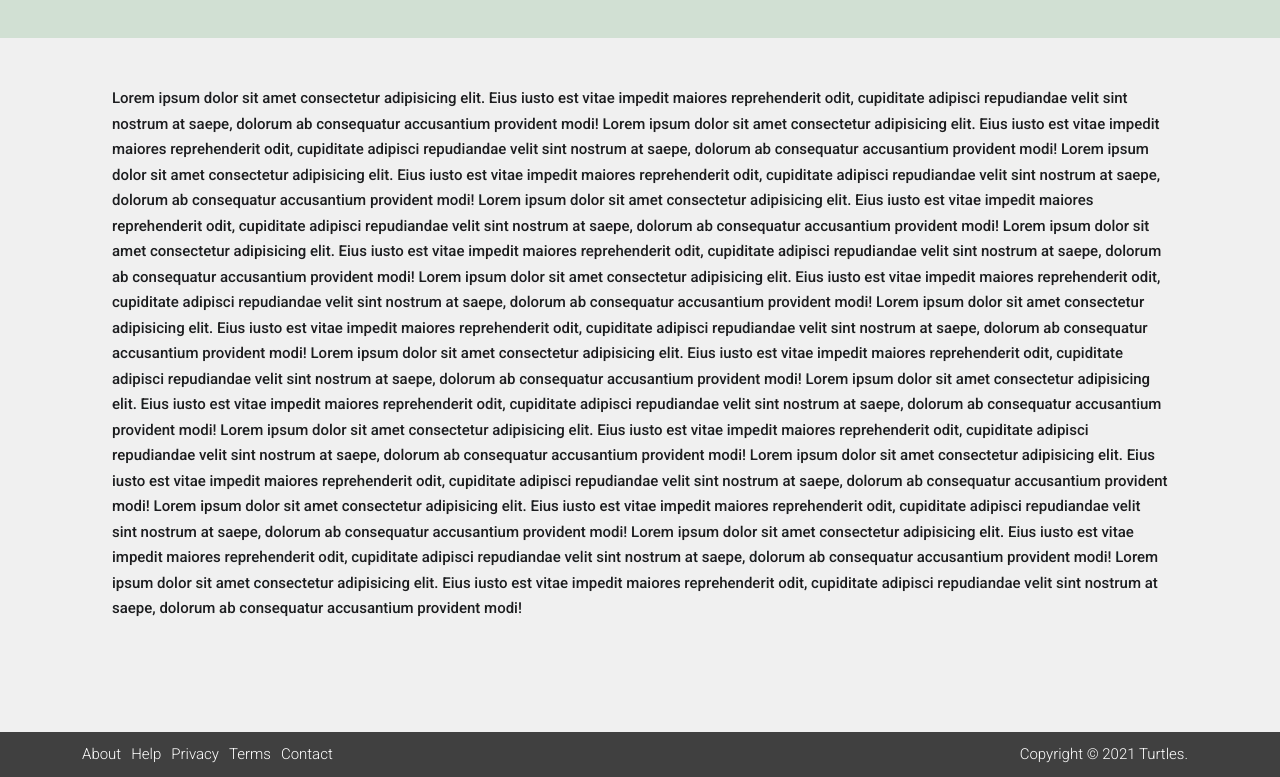
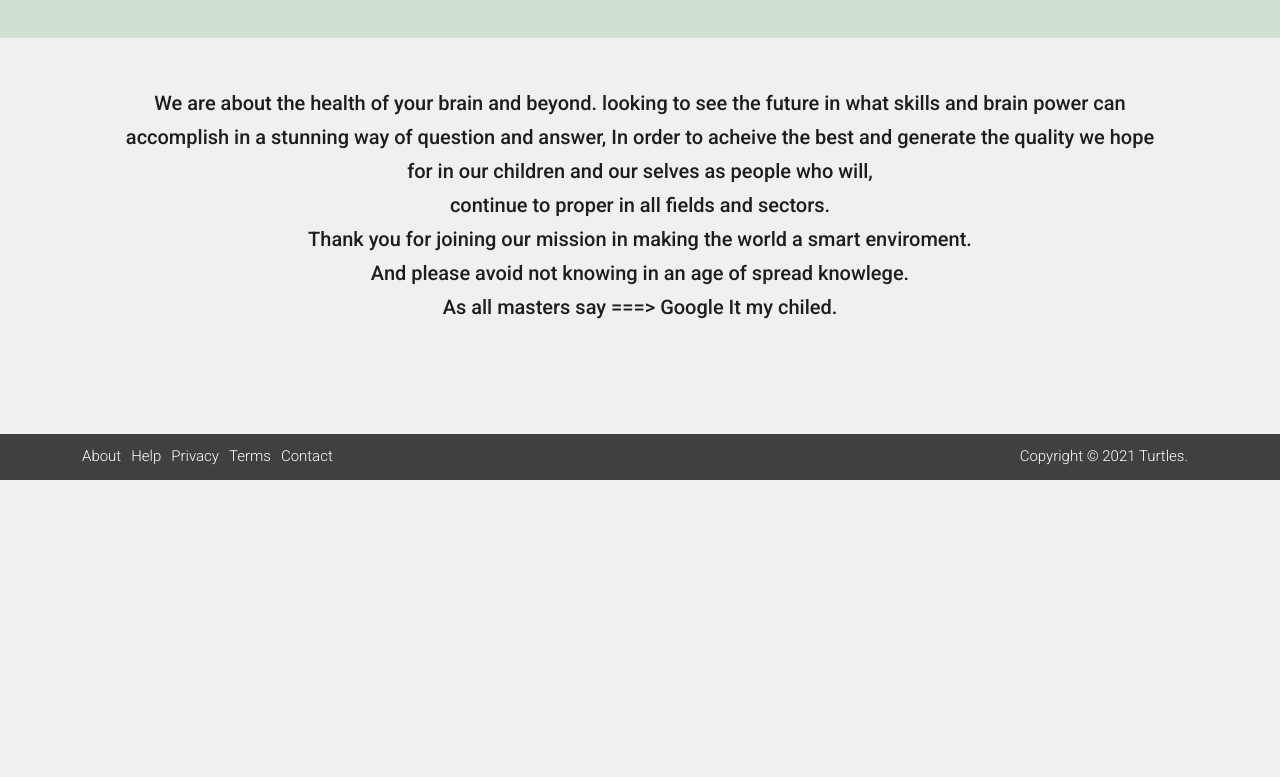
Before and after one commit to SaharZahran/Online_Quiz_Website, a plain HTML site: page about.html in a window 1280 px wide. Shown: the part 202-979 px from the top of the page. After the commit the page ends 800 px from the top, so only its background shows below. Drawn offline with nearby package versions, Linux system fonts and the light colour scheme.

Commit message:
Update about.html

```diff
--- a/about.html
+++ b/about.html
@@ -18,7 +18,7 @@
             </a>
             <ul class="navbar-nav me-auto ">
                <li class="nav-item me-3">
-                  <a class="nav-link" aria-current="page" href="dashboard.html">Quizes</a>
+                  <a class="nav-link" aria-current="page" href="#">Quizzes</a>
                </li>
                <li class="nav-item">
                   <a class="nav-link" href="about.html">About</a>
@@ -39,22 +39,18 @@
             </div>
          </div>
          <div class="container ">
-           <p class="mt-5 quizes-padding" >
-         Lorem ipsum dolor sit amet consectetur adipisicing elit. Eius iusto est vitae impedit maiores reprehenderit odit, cupiditate adipisci repudiandae velit sint nostrum at saepe, dolorum ab consequatur accusantium provident modi!
-         Lorem ipsum dolor sit amet consectetur adipisicing elit. Eius iusto est vitae impedit maiores reprehenderit odit, cupiditate adipisci repudiandae velit sint nostrum at saepe, dolorum ab consequatur accusantium provident modi!
-         Lorem ipsum dolor sit amet consectetur adipisicing elit. Eius iusto est vitae impedit maiores reprehenderit odit, cupiditate adipisci repudiandae velit sint nostrum at saepe, dolorum ab consequatur accusantium provident modi!
-         Lorem ipsum dolor sit amet consectetur adipisicing elit. Eius iusto est vitae impedit maiores reprehenderit odit, cupiditate adipisci repudiandae velit sint nostrum at saepe, dolorum ab consequatur accusantium provident modi!
-         Lorem ipsum dolor sit amet consectetur adipisicing elit. Eius iusto est vitae impedit maiores reprehenderit odit, cupiditate adipisci repudiandae velit sint nostrum at saepe, dolorum ab consequatur accusantium provident modi!
-         Lorem ipsum dolor sit amet consectetur adipisicing elit. Eius iusto est vitae impedit maiores reprehenderit odit, cupiditate adipisci repudiandae velit sint nostrum at saepe, dolorum ab consequatur accusantium provident modi!
-         Lorem ipsum dolor sit amet consectetur adipisicing elit. Eius iusto est vitae impedit maiores reprehenderit odit, cupiditate adipisci repudiandae velit sint nostrum at saepe, dolorum ab consequatur accusantium provident modi!
-         Lorem ipsum dolor sit amet consectetur adipisicing elit. Eius iusto est vitae impedit maiores reprehenderit odit, cupiditate adipisci repudiandae velit sint nostrum at saepe, dolorum ab consequatur accusantium provident modi!
-         Lorem ipsum dolor sit amet consectetur adipisicing elit. Eius iusto est vitae impedit maiores reprehenderit odit, cupiditate adipisci repudiandae velit sint nostrum at saepe, dolorum ab consequatur accusantium provident modi!
-         Lorem ipsum dolor sit amet consectetur adipisicing elit. Eius iusto est vitae impedit maiores reprehenderit odit, cupiditate adipisci repudiandae velit sint nostrum at saepe, dolorum ab consequatur accusantium provident modi!
-         Lorem ipsum dolor sit amet consectetur adipisicing elit. Eius iusto est vitae impedit maiores reprehenderit odit, cupiditate adipisci repudiandae velit sint nostrum at saepe, dolorum ab consequatur accusantium provident modi!
-         Lorem ipsum dolor sit amet consectetur adipisicing elit. Eius iusto est vitae impedit maiores reprehenderit odit, cupiditate adipisci repudiandae velit sint nostrum at saepe, dolorum ab consequatur accusantium provident modi!
-         Lorem ipsum dolor sit amet consectetur adipisicing elit. Eius iusto est vitae impedit maiores reprehenderit odit, cupiditate adipisci repudiandae velit sint nostrum at saepe, dolorum ab consequatur accusantium provident modi!
-         Lorem ipsum dolor sit amet consectetur adipisicing elit. Eius iusto est vitae impedit maiores reprehenderit odit, cupiditate adipisci repudiandae velit sint nostrum at saepe, dolorum ab consequatur accusantium provident modi!
-
+           <p class="mt-5 quizes-padding" style="text-align: center; font-size: 20px;"  >
+                We are about the health of your brain and beyond.
+               looking to see the future in what skills and brain power can accomplish in a stunning way of question and answer,
+               In order to acheive the best and generate the quality we hope for in our children and our selves as people who will,
+               <br>
+               continue to proper in all fields and sectors.
+               <br>
+               Thank you for joining our mission in making the world a smart enviroment.
+               <br>
+               And please avoid not knowing in an age of spread knowlege.
+               <br>
+                        As all masters say ===> Google It my chiled.
         </p>
 
 
```
